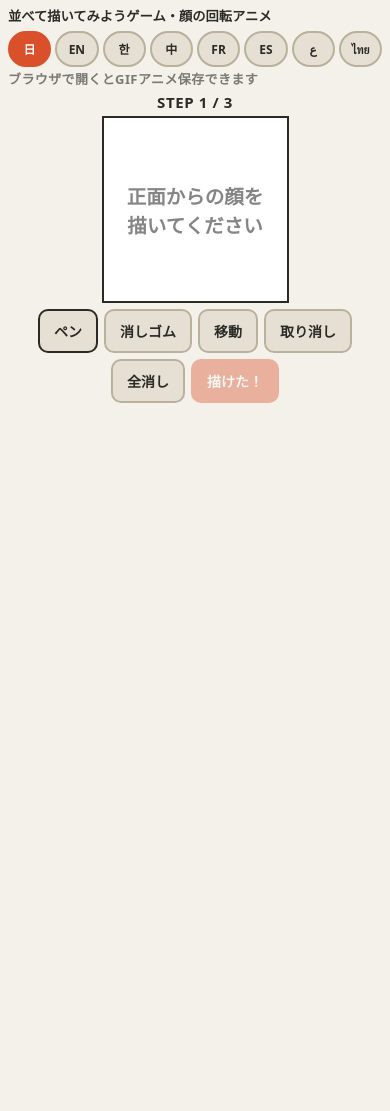
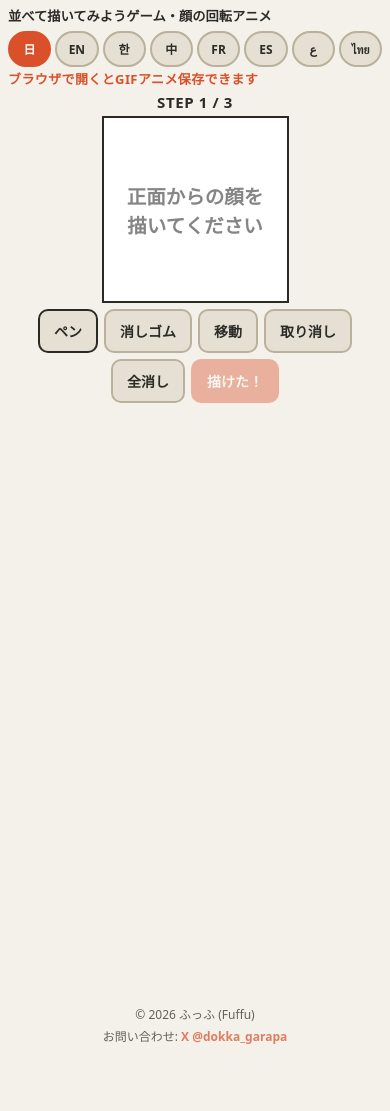
Before and after one commit to dokka-garapa/turn-head, a plain HTML site: page index.html in a window 390 px wide. Before the commit the page ends 844 px from the top, so only its background shows below. Drawn offline with Linux system fonts and the light colour scheme.

Commit message:
Enhance layout and add footer with contact info
Updated styling and layout for improved responsiveness and accessibility. Added footer with contact information and adjusted language handling.

```diff
--- a/index.html
+++ b/index.html
@@ -8,16 +8,19 @@
 :root{--bg:#f4f1ea;--fg:#2b2a27;--panel:#e5e0d3;--accent:#d9502b;--accent-fg:#fff;--line:#b9b19c;box-sizing:border-box;padding-top:env(safe-area-inset-top,0px);padding-bottom:env(safe-area-inset-bottom,0px)}
 @media (prefers-color-scheme:dark){:root:not([data-theme="light"]){--bg:#1d1c1a;--fg:#ece8dd;--panel:#33312d;--accent:#e8613a;--line:#59554c}}
 :root[data-theme="dark"]{--bg:#1d1c1a;--fg:#ece8dd;--panel:#33312d;--accent:#e8613a;--line:#59554c}
-*{box-sizing:border-box;-webkit-tap-highlight-color:transparent;-webkit-user-select:none;user-select:none;-webkit-touch-callout:none;touch-action:none}
-html,body{height:100%;margin:0;overflow:hidden;overscroll-behavior:none;background:var(--bg);color:var(--fg);font-family:system-ui,-apple-system,"Hiragino Sans","Noto Sans JP",sans-serif}
-#app{height:100%;display:flex;flex-direction:column;align-items:center;justify-content:flex-start;gap:4px;padding:8px;pointer-events:none}
+*{box-sizing:border-box;-webkit-tap-highlight-color:transparent;-webkit-user-select:none;user-select:none;-webkit-touch-callout:none;touch-action:pan-y}
+#draw{touch-action:none}
+html,body{margin:0;overflow-x:hidden;overscroll-behavior:none;background:var(--bg);color:var(--fg);font-family:system-ui,-apple-system,"Hiragino Sans","Noto Sans JP",sans-serif}
+#app{height:100vh;height:100dvh;display:flex;flex-direction:column;align-items:center;justify-content:flex-start;gap:4px;padding:8px;pointer-events:none}
 #step{font-weight:700;font-size:15px;letter-spacing:.04em;padding:0}
 #top{width:100%;display:flex;flex-direction:column;justify-content:flex-start;align-items:stretch;gap:6px;pointer-events:none}
 #ttl{margin:0;flex:1;font-size:clamp(12px,3.4vw,16px);font-weight:700;line-height:1.3}
 #langs{display:flex;flex-wrap:nowrap;justify-content:flex-end;gap:4px;max-width:100%;width:100%}
 #langs button{flex:1 1 0;min-width:0;min-height:36px;padding:0 4px;font-size:12px;border-radius:999px;white-space:nowrap}
 #langs button.on{background:var(--accent);border-color:var(--accent);color:var(--accent-fg)}
-#bnote{font-size:13px;font-weight:600;letter-spacing:.03em;line-height:1.3;opacity:.6;margin-top:-2px}
+#bnote{font-size:13px;font-weight:700;letter-spacing:.03em;line-height:1.3;color:var(--accent);margin-top:-2px}
+#credit{margin-top:160px;padding-bottom:64px;text-align:center;font-size:12px;line-height:1.8;color:var(--fg);opacity:.72}
+#credit a{color:var(--accent);font-weight:700;text-decoration:none}
 #grid{display:grid;gap:0;pointer-events:none}
 .ref{display:flex;align-items:center;justify-content:center;overflow:hidden}
 .ref canvas{width:100%;aspect-ratio:1;background:#fff;border:1px solid var(--line);pointer-events:none}
@@ -64,6 +67,7 @@ button:disabled{opacity:.4}
     <button id="bAgain" class="go">もう一度描く</button>
   </div>
 </div>
+<footer id="credit"><div>© 2026 <span id="cname">ふっふ (Fuffu)</span></div><div><span id="contact">お問い合わせ: </span><a href="https://x.com/dokka_garapa" target="_blank" rel="noopener">X @dokka_garapa</a></div></footer>
 <script>
 (function(){
 var S=600,$=function(i){return document.getElementById(i)};
@@ -72,26 +76,26 @@ var rt=$('rt'),rf=$('rf'),grid=$('grid'),msg=$('msg');
 var stage=1,frames=[],tool='pen',strokes=0,undo=[],active=null,last=null,mid=null;
 var L='ja',rs=0,stamp='',editing=false;
 var I18N={
- ja:{ttl:'並べて描いてみようゲーム・顔の回転アニメ',bnote:'ブラウザで開くとGIFアニメ保存できます',pen:'ペン',er:'消しゴム',mv:'移動',undo:'取り消し',clr:'全消し',next:'描けた！',fin:'完成！GIFを作る',p:['正面からの顔を描いてください','横顔を描いてください','斜めの顔を描いてください'],mk:'GIFを作成中…',done:'完成！',hint:'画像を長押しで保存できます',again:'もう一度描く'},
- en:{ttl:'Draw Side by Side Game: Face Rotation Animation',bnote:'Open in a browser to save the GIF animation',pen:'Pen',er:'Eraser',mv:'Move',undo:'Undo',clr:'Clear',next:'Done!',fin:'Finish: make GIF',p:['Draw a front-facing face','Draw a side profile','Draw a three-quarter view'],mk:'Making GIF…',done:'Done!',hint:'Long-press the image to save',again:'Draw again'},
- ko:{ttl:'나란히 그려보자 게임・얼굴 회전 애니메이션',bnote:'브라우저에서 열면 GIF 애니메이션을 저장할 수 있습니다',pen:'펜',er:'지우개',mv:'이동',undo:'실행 취소',clr:'전체 지우기',next:'다 그렸어요!',fin:'완성! GIF 만들기',p:['정면 얼굴을 그려 주세요','옆얼굴을 그려 주세요','비스듬한 얼굴을 그려 주세요'],mk:'GIF 만드는 중…',done:'완성!',hint:'이미지를 길게 누르면 저장할 수 있어요',again:'다시 그리기'},
- zh:{ttl:'并排画画游戏・脸部旋转动画',bnote:'在浏览器中打开即可保存GIF动画',pen:'画笔',er:'橡皮擦',mv:'移动',undo:'撤销',clr:'全部清除',next:'画好了！',fin:'完成！生成GIF',p:['请画正面的脸','请画侧脸','请画斜侧面的脸'],mk:'正在生成GIF…',done:'完成！',hint:'长按图片即可保存',again:'重新画'}
+ ja:{ttl:'並べて描いてみようゲーム・顔の回転アニメ',bnote:'ブラウザで開くとGIFアニメ保存できます',cname:'ふっふ (Fuffu)',contact:'お問い合わせ: ',pen:'ペン',er:'消しゴム',mv:'移動',undo:'取り消し',clr:'全消し',next:'描けた！',fin:'完成！GIFを作る',p:['正面からの顔を描いてください','横顔を描いてください','斜めの顔を描いてください'],mk:'GIFを作成中…',done:'完成！',hint:'画像を長押しで保存できます',again:'もう一度描く'},
+ en:{ttl:'Draw Side by Side Game: Face Rotation Animation',bnote:'Open in a browser to save the GIF animation',cname:'Fuffu',contact:'Contact: ',pen:'Pen',er:'Eraser',mv:'Move',undo:'Undo',clr:'Clear',next:'Done!',fin:'Finish: make GIF',p:['Draw a front-facing face','Draw a side profile','Draw a three-quarter view'],mk:'Making GIF…',done:'Done!',hint:'Long-press the image to save',again:'Draw again'},
+ ko:{ttl:'나란히 그려보자 게임・얼굴 회전 애니메이션',bnote:'브라우저에서 열면 GIF 애니메이션을 저장할 수 있습니다',cname:'Fuffu',contact:'문의: ',pen:'펜',er:'지우개',mv:'이동',undo:'실행 취소',clr:'전체 지우기',next:'다 그렸어요!',fin:'완성! GIF 만들기',p:['정면 얼굴을 그려 주세요','옆얼굴을 그려 주세요','비스듬한 얼굴을 그려 주세요'],mk:'GIF 만드는 중…',done:'완성!',hint:'이미지를 길게 누르면 저장할 수 있어요',again:'다시 그리기'},
+ zh:{ttl:'并排画画游戏・脸部旋转动画',bnote:'在浏览器中打开即可保存GIF动画',cname:'Fuffu',contact:'联系方式：',pen:'画笔',er:'橡皮擦',mv:'移动',undo:'撤销',clr:'全部清除',next:'画好了！',fin:'完成！生成GIF',p:['请画正面的脸','请画侧脸','请画斜侧面的脸'],mk:'正在生成GIF…',done:'完成！',hint:'长按图片即可保存',again:'重新画'}
 };
 var EX={ja:['正面顔を加筆する','横顔を加筆する','斜め顔を加筆する'],en:['Edit front face','Edit side face','Edit three-quarter face'],ko:['정면 얼굴 덧그리기','옆얼굴 덧그리기','비스듬한 얼굴 덧그리기'],zh:['修改正面的脸','修改侧脸','修改斜侧面的脸']};
-I18N.fr={ttl:'Dessinons côte à côte : animation de rotation du visage',bnote:'Ouvrez dans un navigateur pour enregistrer l’animation GIF',pen:'Stylo',er:'Gomme',mv:'Déplacer',undo:'Annuler',clr:'Tout effacer',next:'Terminé !',fin:'Terminer : créer le GIF',p:['Dessinez un visage de face','Dessinez un visage de profil','Dessinez un visage de trois quarts'],mk:'Création du GIF…',done:'Terminé !',hint:'Appuyez longuement sur l’image pour l’enregistrer',again:'Dessiner à nouveau'};
-I18N.es={ttl:'Dibujemos lado a lado: animación de giro del rostro',bnote:'Ábrelo en un navegador para guardar la animación GIF',pen:'Lápiz',er:'Borrador',mv:'Mover',undo:'Deshacer',clr:'Borrar todo',next:'¡Listo!',fin:'Terminar: crear GIF',p:['Dibuja un rostro de frente','Dibuja un rostro de perfil','Dibuja un rostro de tres cuartos'],mk:'Creando el GIF…',done:'¡Listo!',hint:'Mantén pulsada la imagen para guardarla',again:'Dibujar de nuevo'};
-I18N.ar={ttl:'لنرسم جنبًا إلى جنب: رسوم متحركة لدوران الوجه',bnote:'افتحه في المتصفح لحفظ رسوم GIF المتحركة',pen:'قلم',er:'ممحاة',mv:'نقل',undo:'تراجع',clr:'مسح الكل',next:'تم الرسم!',fin:'إنهاء: إنشاء GIF',p:['ارسم وجهًا من الأمام','ارسم وجهًا من الجانب','ارسم وجهًا بزاوية ثلاثة أرباع'],mk:'جارٍ إنشاء GIF…',done:'اكتمل!',hint:'اضغط مطولًا على الصورة لحفظها',again:'ارسم من جديد'};
+I18N.fr={ttl:'Dessinons côte à côte : animation de rotation du visage',bnote:'Ouvrez dans un navigateur pour enregistrer l’animation GIF',cname:'Fuffu',contact:'Contact : ',pen:'Stylo',er:'Gomme',mv:'Déplacer',undo:'Annuler',clr:'Tout effacer',next:'Terminé !',fin:'Terminer : créer le GIF',p:['Dessinez un visage de face','Dessinez un visage de profil','Dessinez un visage de trois quarts'],mk:'Création du GIF…',done:'Terminé !',hint:'Appuyez longuement sur l’image pour l’enregistrer',again:'Dessiner à nouveau'};
+I18N.es={ttl:'Dibujemos lado a lado: animación de giro del rostro',bnote:'Ábrelo en un navegador para guardar la animación GIF',cname:'Fuffu',contact:'Contacto: ',pen:'Lápiz',er:'Borrador',mv:'Mover',undo:'Deshacer',clr:'Borrar todo',next:'¡Listo!',fin:'Terminar: crear GIF',p:['Dibuja un rostro de frente','Dibuja un rostro de perfil','Dibuja un rostro de tres cuartos'],mk:'Creando el GIF…',done:'¡Listo!',hint:'Mantén pulsada la imagen para guardarla',again:'Dibujar de nuevo'};
+I18N.ar={ttl:'لنرسم جنبًا إلى جنب: رسوم متحركة لدوران الوجه',bnote:'افتحه في المتصفح لحفظ رسوم GIF المتحركة',cname:'Fuffu',contact:'للتواصل: ',pen:'قلم',er:'ممحاة',mv:'نقل',undo:'تراجع',clr:'مسح الكل',next:'تم الرسم!',fin:'إنهاء: إنشاء GIF',p:['ارسم وجهًا من الأمام','ارسم وجهًا من الجانب','ارسم وجهًا بزاوية ثلاثة أرباع'],mk:'جارٍ إنشاء GIF…',done:'اكتمل!',hint:'اضغط مطولًا على الصورة لحفظها',again:'ارسم من جديد'};
 EX.fr=['Retoucher le visage de face','Retoucher le profil','Retoucher le trois quarts'];
 EX.es=['Retocar el rostro de frente','Retocar el perfil','Retocar el tres cuartos'];
 EX.ar=['تعديل الوجه الأمامي','تعديل الوجه الجانبي','تعديل الوجه بزاوية ثلاثة أرباع'];
-I18N.th={ttl:'เกมวาดเรียงข้างกัน・แอนิเมชันหมุนใบหน้า',bnote:'เปิดในเบราว์เซอร์เพื่อบันทึกภาพเคลื่อนไหว GIF ได้',pen:'ปากกา',er:'ยางลบ',mv:'ย้าย',undo:'ย้อนกลับ',clr:'ลบทั้งหมด',next:'วาดเสร็จแล้ว!',fin:'เสร็จ! สร้าง GIF',p:['วาดใบหน้าด้านหน้า','วาดใบหน้าด้านข้าง','วาดใบหน้าแบบมุมเฉียง'],mk:'กำลังสร้าง GIF…',done:'เสร็จแล้ว!',hint:'กดค้างที่รูปภาพเพื่อบันทึก',again:'วาดอีกครั้ง'};
+I18N.th={ttl:'เกมวาดเรียงข้างกัน・แอนิเมชันหมุนใบหน้า',bnote:'เปิดในเบราว์เซอร์เพื่อบันทึกภาพเคลื่อนไหว GIF ได้',cname:'Fuffu',contact:'ติดต่อ: ',pen:'ปากกา',er:'ยางลบ',mv:'ย้าย',undo:'ย้อนกลับ',clr:'ลบทั้งหมด',next:'วาดเสร็จแล้ว!',fin:'เสร็จ! สร้าง GIF',p:['วาดใบหน้าด้านหน้า','วาดใบหน้าด้านข้าง','วาดใบหน้าแบบมุมเฉียง'],mk:'กำลังสร้าง GIF…',done:'เสร็จแล้ว!',hint:'กดค้างที่รูปภาพเพื่อบันทึก',again:'วาดอีกครั้ง'};
 EX.th=['แก้ไขใบหน้าด้านหน้า','แก้ไขใบหน้าด้านข้าง','แก้ไขใบหน้าแบบมุมเฉียง'];
 function fmt(d){var p=function(n){return n<10?'0'+n:''+n},y=d.getFullYear(),m=d.getMonth()+1,dd=d.getDate(),tm=p(d.getHours())+':'+p(d.getMinutes());
   return y+'-'+p(m)+'-'+p(dd)+' '+tm}
 function applyLang(){
   var T=I18N[L];document.title=T.ttl;
-  ['ttl','msg','rtxt','hint','bnote','bPen','bEr','bMv','bUndo','bClr','bNext','bAgain','bE0','bE1','bE2'].forEach(function(id){$(id).dir=L==='ar'?'rtl':'ltr'});document.documentElement.lang=L;
-  $('ttl').textContent=T.ttl;$('bnote').textContent=T.bnote;$('bPen').textContent=T.pen;$('bEr').textContent=T.er;$('bMv').textContent=T.mv;
+  ['ttl','msg','rtxt','hint','bnote','credit','cname','contact','bPen','bEr','bMv','bUndo','bClr','bNext','bAgain','bE0','bE1','bE2'].forEach(function(id){$(id).dir=L==='ar'?'rtl':'ltr'});document.documentElement.lang=L;
+  $('ttl').textContent=T.ttl;$('bnote').textContent=T.bnote;$('cname').textContent=T.cname;$('contact').textContent=T.contact;$('bPen').textContent=T.pen;$('bEr').textContent=T.er;$('bMv').textContent=T.mv;
   $('bUndo').textContent=T.undo;$('bClr').textContent=T.clr;$('bNext').textContent=(stage===3||editing)?T.fin:T.next;
   msg.textContent=T.p[stage-1]||'';$('step').textContent='STEP '+stage+' / 3';
   $('rtxt').textContent=rs?T.done:T.mk;$('hint').textContent=T.hint;for(var i=0;i<3;i++)$('bE'+i).textContent=EX[L][i];$('bAgain').textContent=T.again;
@@ -99,8 +103,9 @@ function applyLang(){
 }
 var FR=[.2,.35,.5,.65,.8];
 
-// 描画以外の接触を無効化
-['touchmove','gesturestart','dblclick','contextmenu'].forEach(function(t){
+// 描画まわりの接触だけ無効化（背景のドラッグではページがスクロールできるように）
+document.addEventListener('touchmove',function(e){var el=e.target;if(el&&el.tagName==='IMG')return;if(el&&(el.tagName==='CANVAS'||el.tagName==='BUTTON'))e.preventDefault()},{passive:false});
+['gesturestart','dblclick','contextmenu'].forEach(function(t){
   document.addEventListener(t,function(e){var el=e.target;if(el&&el.tagName==='IMG')return;e.preventDefault()},{passive:false});
 });
 
@@ -266,7 +271,7 @@ function finish(){
   function two(){var a=Array.from(P.values());return{d:Math.hypot(a[0].x-a[1].x,a[0].y-a[1].y)||1,x:(a[0].x+a[1].x)/2,y:(a[0].y+a[1].y)/2}}
   function apply(){app.style.transform='translate('+Z.x+'px,'+Z.y+'px) scale('+Z.s+')'}
   document.addEventListener('pointerdown',function(e){
-    if(e.target===draw||e.target.tagName==='BUTTON'||e.target.tagName==='IMG'||e.pointerType==='mouse')return;
+    if(e.target===draw||e.target.tagName==='BUTTON'||e.target.tagName==='IMG'||e.target.tagName==='A'||(e.target.closest&&e.target.closest('#credit'))||e.pointerType==='mouse')return;
     P.set(e.pointerId,{x:e.clientX,y:e.clientY});
     if(P.size===2&&active===null){var t=two();g={d:t.d,mx:t.x,my:t.y,s:Z.s,x:Z.x,y:Z.y}}
   });
```
